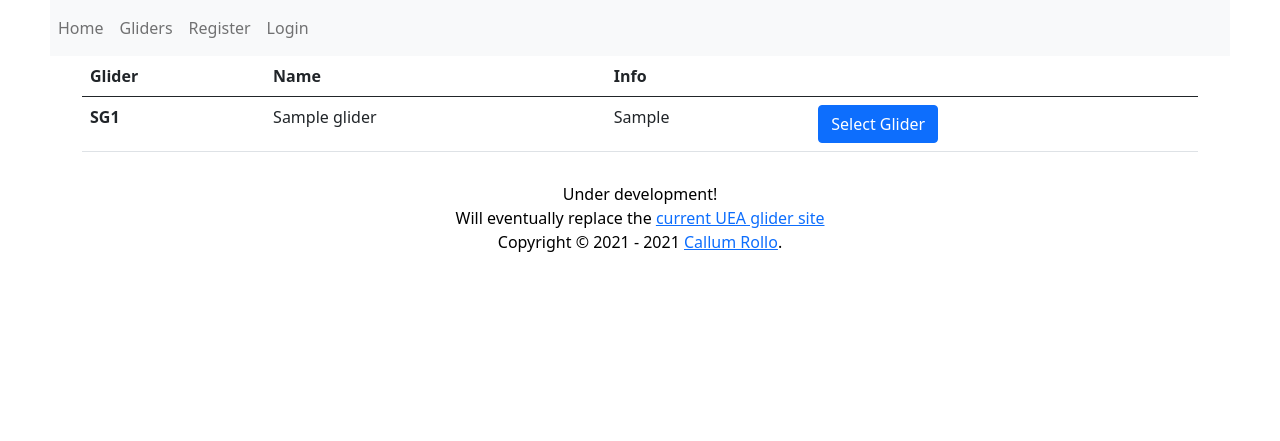
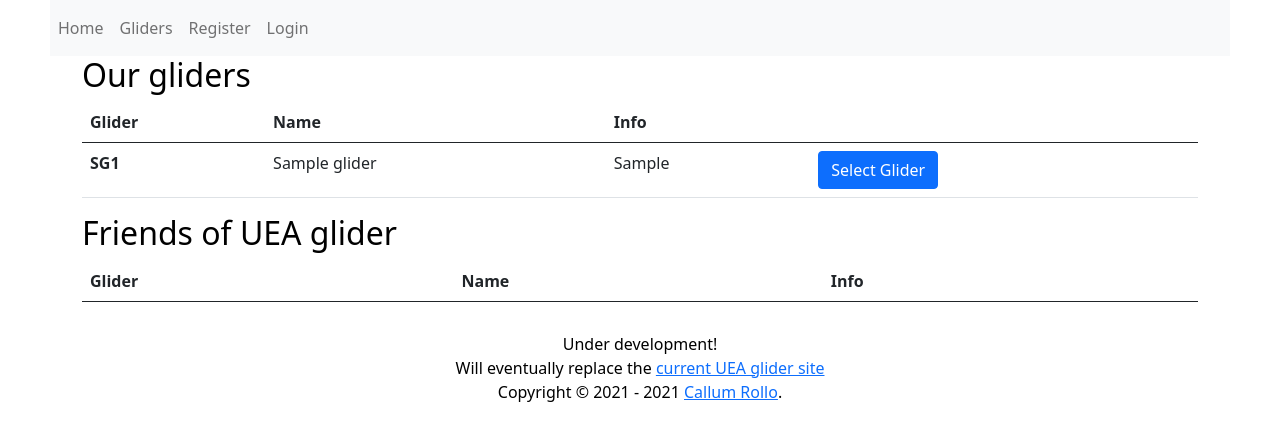
Before and after one commit to ueaglider/ueaglider-web, a Flask app: page /gliders in a window 1280 px wide. Shown: the top 441 px of the page. Run offline with Flask 2, Linux system fonts and the light colour scheme; tables that the repository leaves empty hold one stand-in row (values such as "Sample post"); lists and menus that the app fills with data are empty; parts of the project's set-up code (start-up, migrations or seed data) failed here and were passed over; some libraries are stand-ins or nearby versions.

Commit message:
added non-uea gliders to list

```diff
--- a/ueaglider/services/mission_service.py
+++ b/ueaglider/services/mission_service.py
@@ -51,9 +51,13 @@ def list_missions(filter_missions=False, mission_ids=[]) -> dict:
     return missions
 
 
-def list_gliders() -> dict:
+def list_gliders(non_uea=False) -> dict:
     session = create_session()
-    gliders = session.query(Gliders).filter(Gliders.Number.notin_(non_uea_gliders)).order_by(Gliders.Number.asc()).all()
+    if non_uea:
+        gliders = session.query(Gliders).filter(Gliders.Number.in_(non_uea_gliders)).order_by(
+            Gliders.Number.asc()).all()
+    else:
+        gliders = session.query(Gliders).filter(Gliders.Number.notin_(non_uea_gliders)).order_by(Gliders.Number.asc()).all()
     session.close()
     return gliders
 
--- a/ueaglider/templates/missions/gliders_list.html
+++ b/ueaglider/templates/missions/gliders_list.html
@@ -7,6 +7,7 @@
 
     <div class="container mission-list">
 
+        <h2>Our gliders</h2>
         <table class="table">
             <thead>
             <tr>
@@ -28,4 +29,30 @@
             </tbody>
         </table>
     </div>
+
+
+    <div class="container mission-list">
+        <h2>Friends of UEA glider</h2>
+
+        <table class="table">
+            <thead>
+            <tr>
+                <th scope="col">Glider </th>
+                <th scope="col">Name</th>
+                <th scope="col">Info</th>
+                <th scope="col"></th>
+            </tr>
+            </thead>
+            <tbody>
+            {% for g in other_glider_list %}
+
+                <tr>
+                <th scope="row">SG{{  g.Number }}</th>
+                <td>{{  g.Name}}</td>
+                <td>{{  g.Info}}</td>
+                <td><a href="/gliders/SG{{ g.Number }}" class="btn btn-primary" role="button">Select Glider</a></td>
+            {%  endfor %}
+            </tbody>
+        </table>
+    </div>
 {% endblock %}
--- a/ueaglider/viewmodels/glider/glider_viewmodel.py
+++ b/ueaglider/viewmodels/glider/glider_viewmodel.py
@@ -1,10 +1,11 @@
-from ueaglider.services import mission_service, json_conversion
+from ueaglider.services import mission_service
 from ueaglider.viewmodels.shared.viewmodelbase import ViewModelBase
 
 class GliderListViewModel(ViewModelBase):
     def __init__(self):
         super().__init__()
         self.glider_list = mission_service.list_gliders()
+        self.other_glider_list = mission_service.list_gliders(non_uea=True)
 
 
 
```
